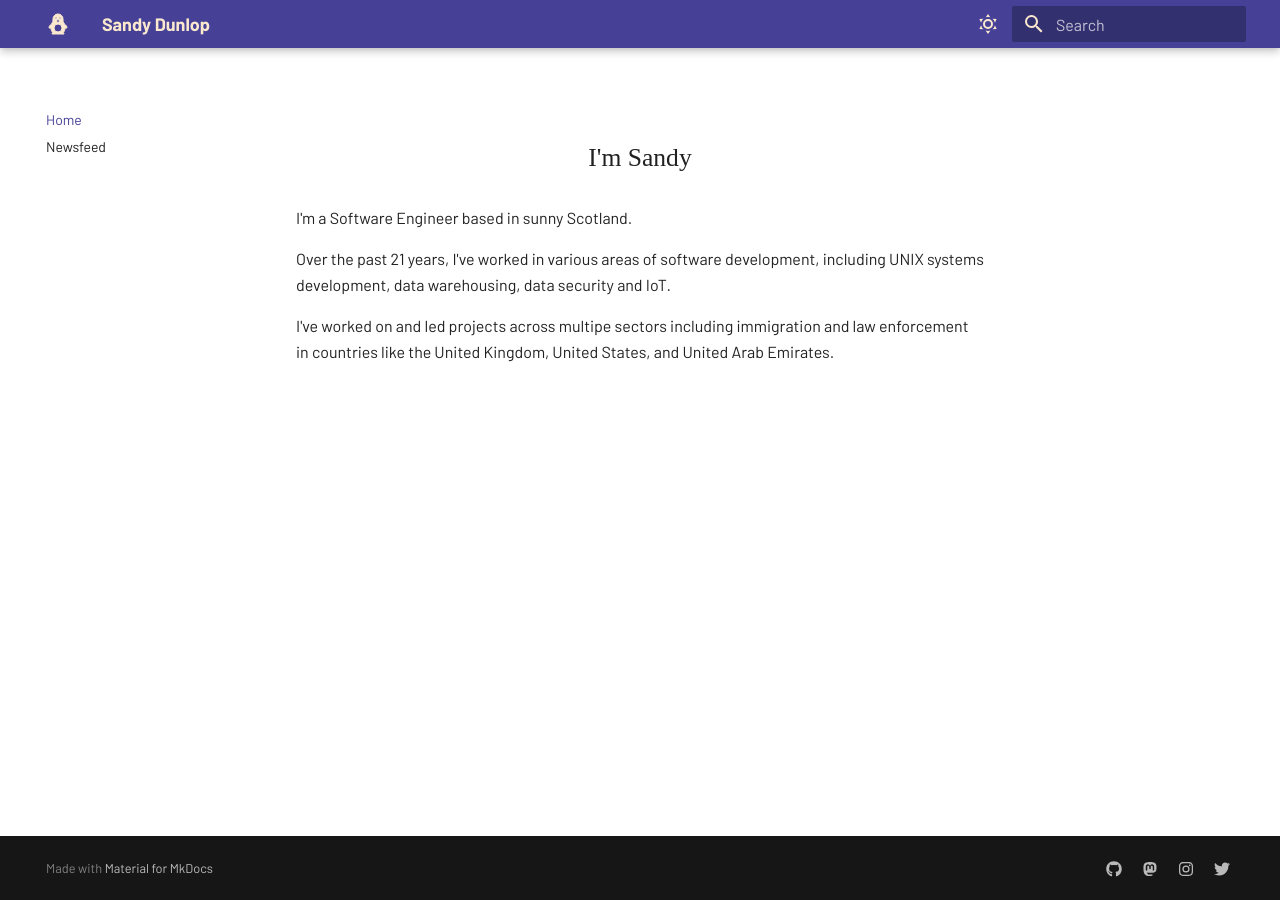
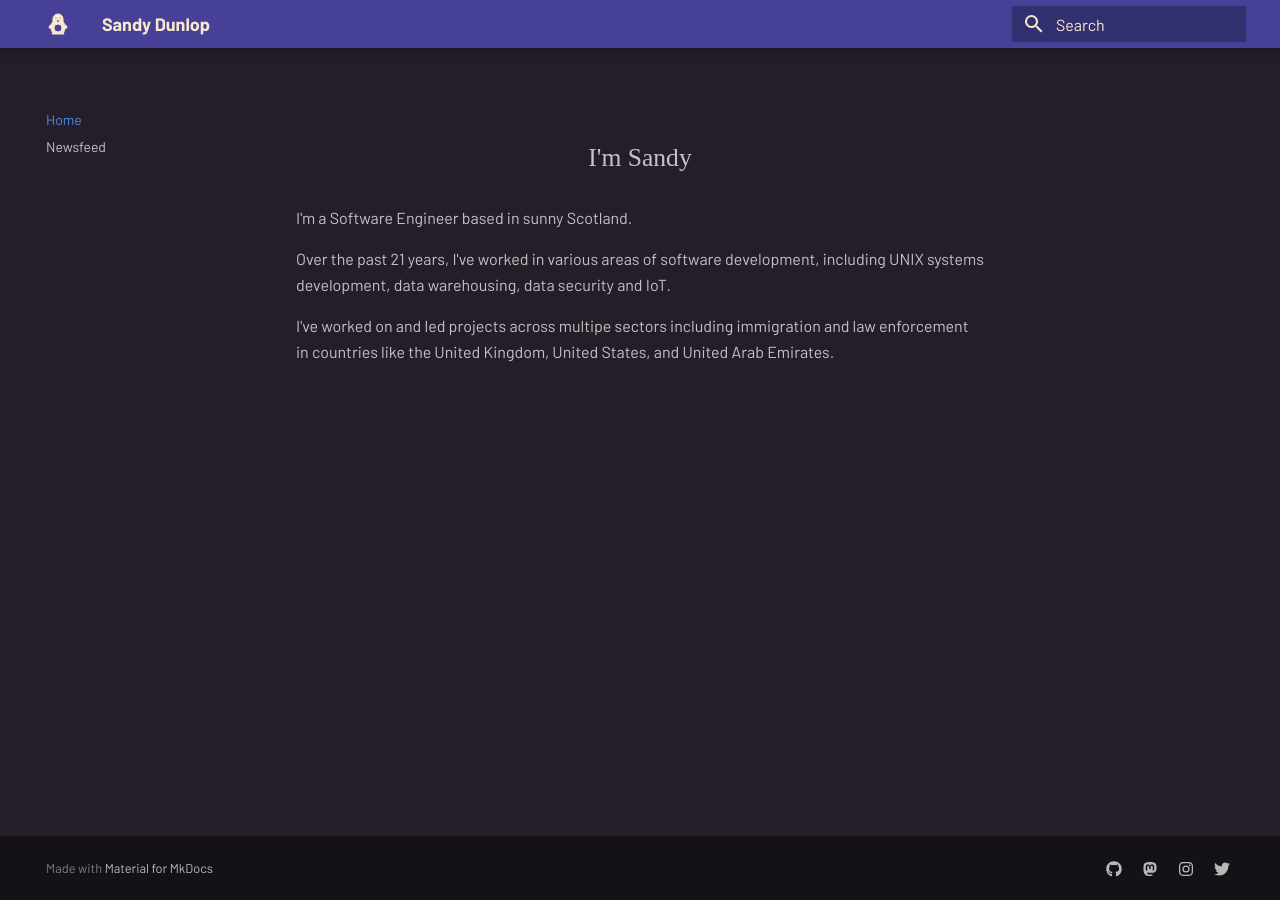
Before and after one commit to sandydunlop/website, an MkDocs documentation site: the page built from docs/index.md, in a window 1280 px wide. Built offline with MkDocs 1.6.1 and Material for MkDocs 9.7.7, drawn with Linux system fonts in a browser that asks for light colours; some web fonts are replaced.

Commit message:
remoed light mode

```diff
--- a/mkdocs.yml
+++ b/mkdocs.yml
@@ -9,6 +9,7 @@ theme:
   features:
     - navigation.indexes
   palette:
+    scheme: slate
     # Palette toggle for automatic mode
     # - media: "(prefers-color-scheme)"
     #   scheme: blueberry-dark
@@ -17,18 +18,18 @@ theme:
     #     name: Switch to light mode
 
     # Palette toggle for light mode
-    - media: "(prefers-color-scheme: light)"
-      scheme: default
-      toggle:
-        icon: material/weather-sunny
-        name: Switch to dark mode
+    # - media: "(prefers-color-scheme: light)"
+    #   scheme: default
+    #   toggle:
+    #     icon: material/weather-sunny
+    #     name: Switch to dark mode
 
     # Palette toggle for dark mode
-    - media: "(prefers-color-scheme: dark)"
-      scheme: slate
-      toggle:
-        icon: material/weather-night
-        name: Switch to system preference
+    # - media: "(prefers-color-scheme: dark)"
+    #   scheme: slate
+    #   toggle:
+    #     icon: material/weather-night
+    #     name: Switch to system preference
 
 extra_css:
   - stylesheets/extra.css
```
Also changed, not shown: 1 other file.
